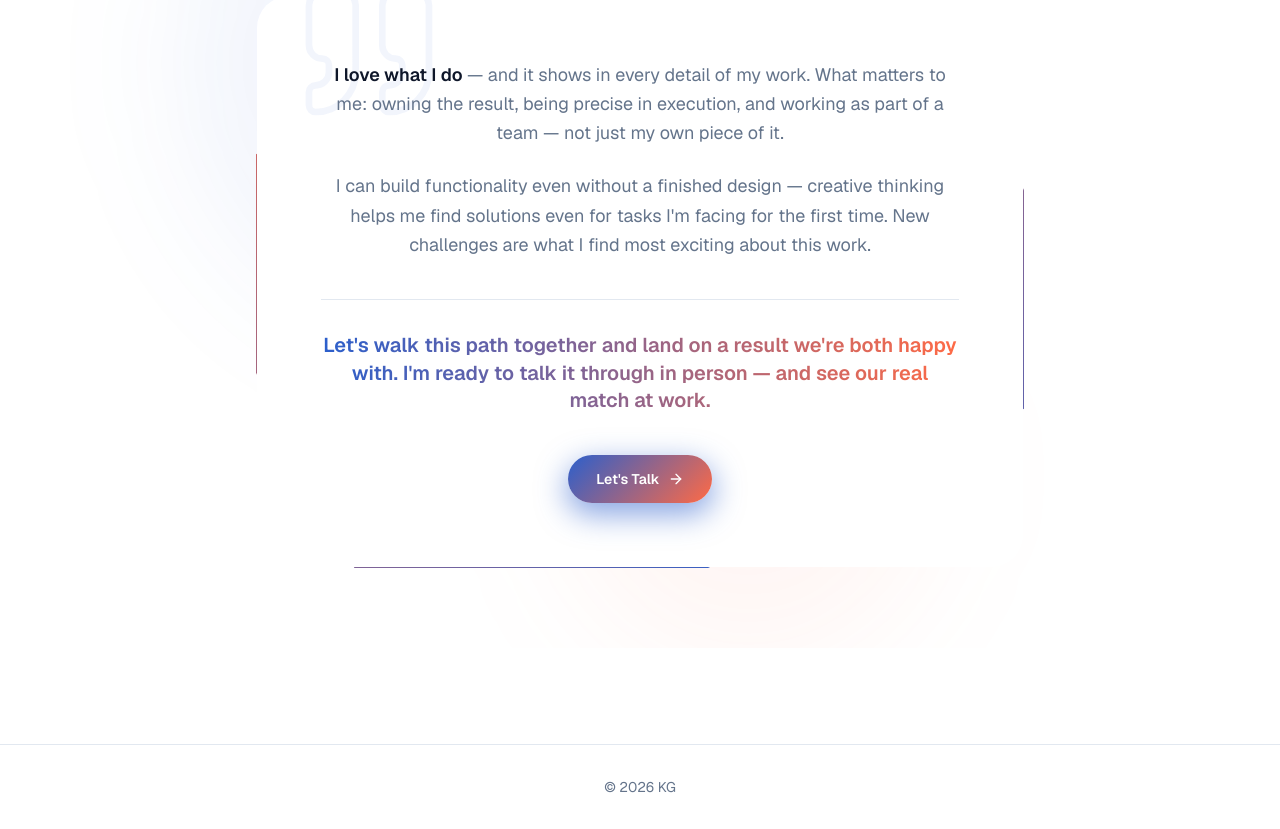
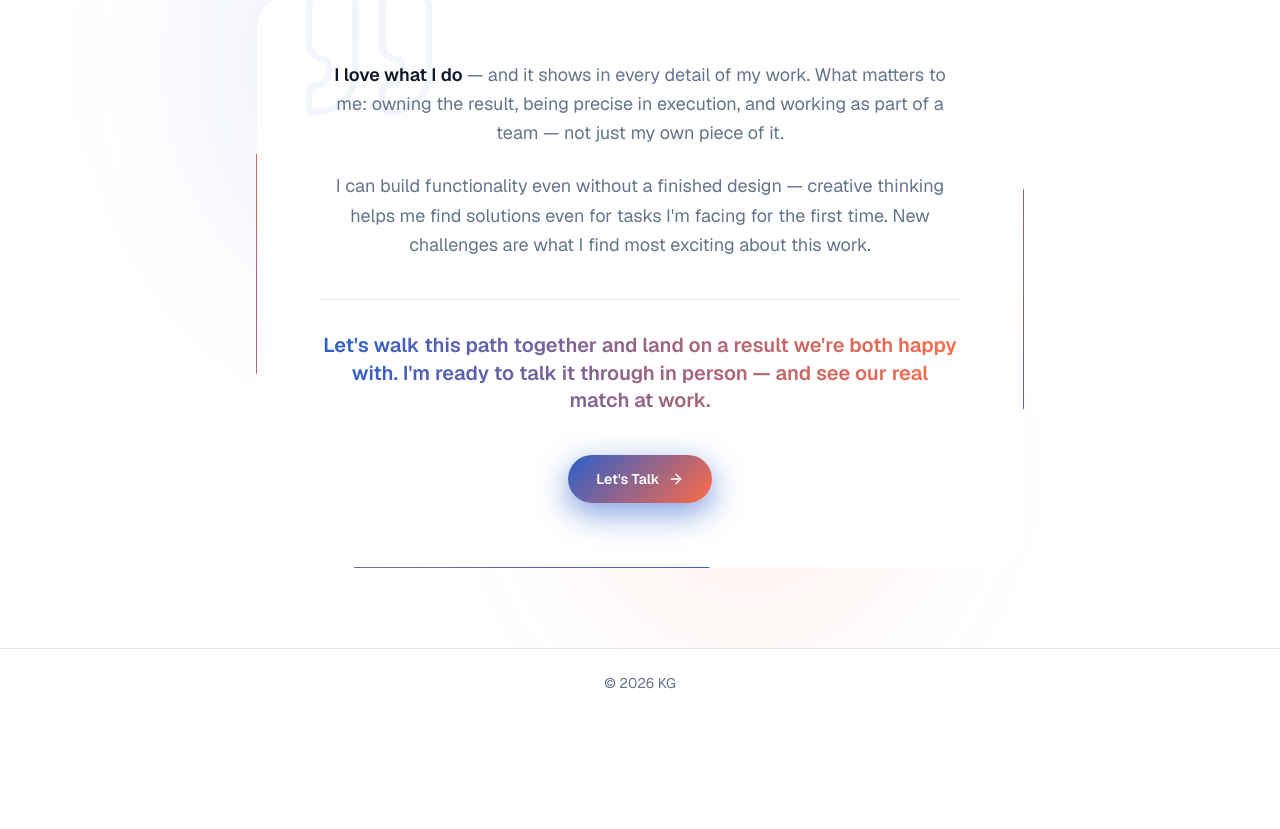
Before and after one commit to kateryna-len/kg-portfolio, a Next.js app: page /en in a window 1280 px wide. Shown: the part 4124-4953 px from the top of the page. After the commit the page ends 4841 px from the top, so only its background shows below. Built offline with nearby package versions, Linux system fonts and the light colour scheme.

Commit message:
Remove excess spacing above footer
Footer had mt-24 plus py-8, creating a large empty gap after the Values CTA. Dropped the margin and reduced padding to py-6.

```diff
--- a/components/layout/Footer.tsx
+++ b/components/layout/Footer.tsx
@@ -9,7 +9,7 @@ export function Footer({ name }: FooterProps) {
     .join("");
 
   return (
-    <footer className="border-t border-[var(--color-border)] mt-24 py-8">
+    <footer className="border-t border-[var(--color-border)] py-6">
       <div className="max-w-6xl mx-auto px-4 sm:px-6 flex items-center justify-center text-sm text-[var(--color-muted)]">
         <span>© {new Date().getFullYear()} {initials}</span>
       </div>
```
